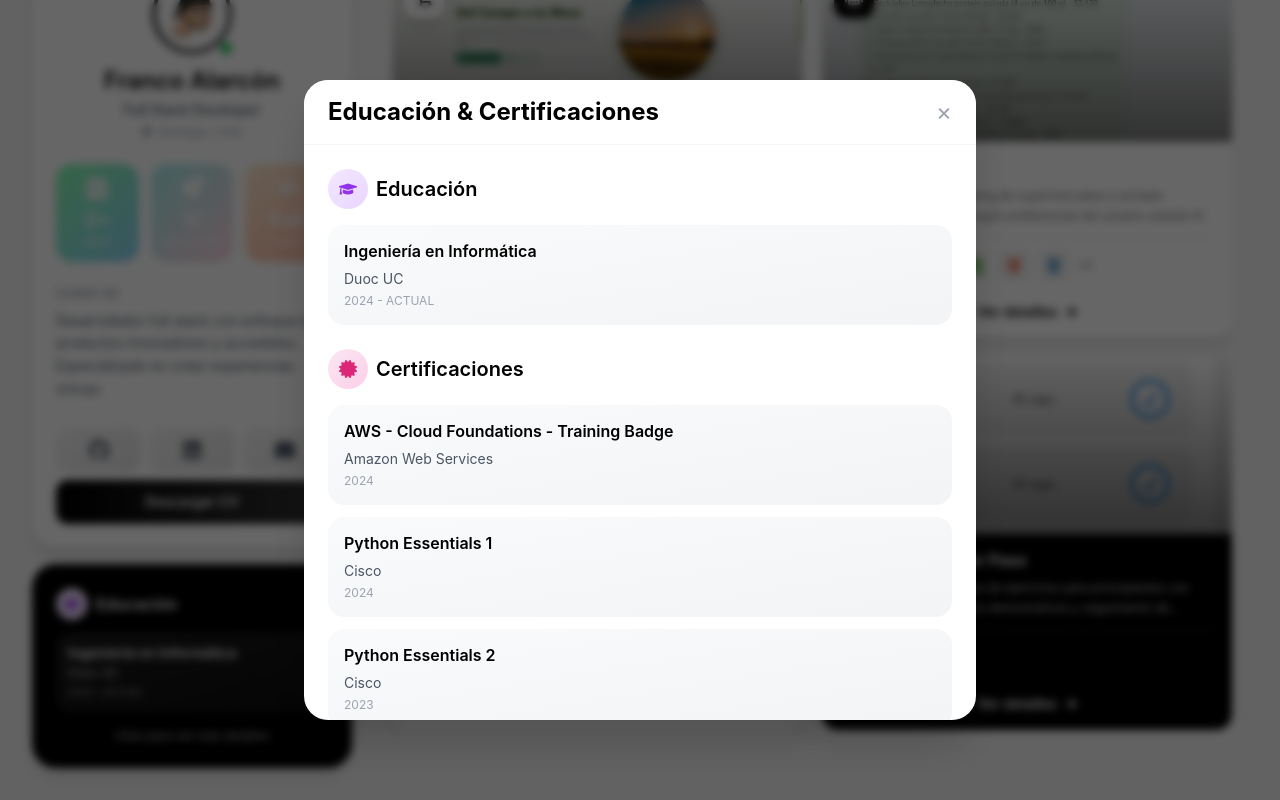
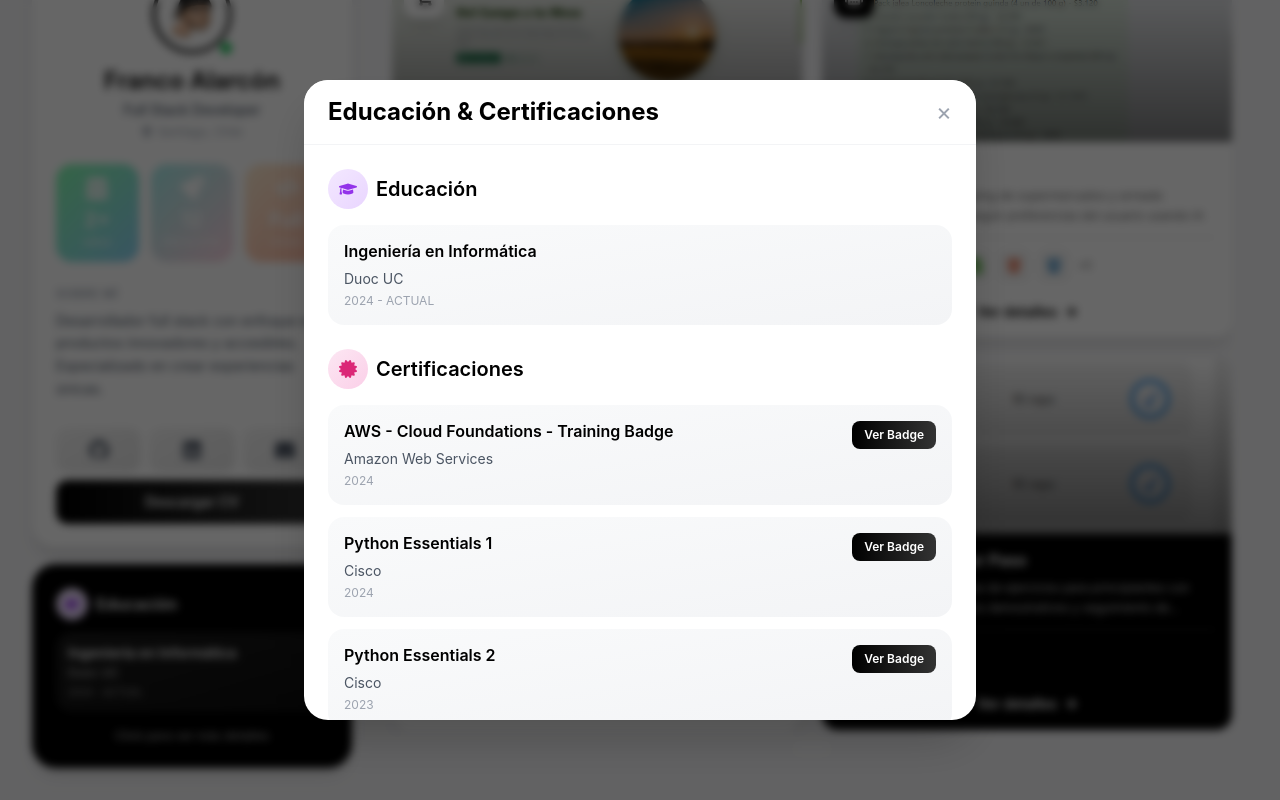
Before and after one commit to francoabl/Portfolio, a Next.js app: page / in a window 1280 px wide. Both pictures are taken after a click on the element 192 px from the left and 835 px from the top of the page. Shown: the part 170-970 px from the top of the page. Built offline with nearby package versions, Linux system fonts and the light colour scheme.

Commit message:
actualizacion de badges a educationCard

```diff
--- a/components/EducationCard.tsx
+++ b/components/EducationCard.tsx
@@ -15,22 +15,26 @@ const certificationItems = [
   {
     title: 'AWS - Cloud Foundations - Training Badge',
     place: 'Amazon Web Services',
-    period: '2024'
+    period: '2024',
+    badgeUrl: 'https://www.credly.com/badges/414a85c1-b571-4b20-9f59-22944f75fd84/linked_in_profile'
   },
   {
     title: 'Python Essentials 1',
     place: 'Cisco',
-    period: '2024'
+    period: '2024',
+    badgeUrl: 'https://www.credly.com/badges/70ba5e29-936e-48d2-afa7-d4a47a7c0958/linked_in_profile'
   },
   {
     title: 'Python Essentials 2',
     place: 'Cisco',
-    period: '2023'
+    period: '2023',
+    badgeUrl: 'https://www.credly.com/badges/b3046d01-b2ff-497e-b15e-093f48bd7a26/linked_in?t=slfcwi'
   },
   {
     title: 'Full Stack JavaScript',
     place: 'Udemy',
-    period: '2020'
+    period: '2020',
+    badgeUrl: 'https://www.udemy.com'
   }
 
 ];
@@ -116,11 +120,30 @@ export default function EducationCard() {
                   <h3 className="text-xl font-semibold" style={{ color: '#000000' }}>Certificaciones</h3>
                 </div>
                 <ul className="space-y-3">
-                  {certificationItems.map(({ title, place, period }) => (
-                    <li key={title} className="rounded-2xl bg-gradient-to-br from-gray-50 to-gray-100 p-4 hover:shadow-md transition-shadow">
-                      <p className="font-semibold text-base leading-tight mb-2" style={{ color: '#000000' }}>{title}</p>
-                      <p className="text-sm text-gray-600">{place}</p>
-                      <p className="text-xs text-gray-400 mt-1">{period}</p>
+                  {certificationItems.map(({ title, place, period, badgeUrl }) => (
+                    <li key={title} className="rounded-2xl bg-gradient-to-br from-gray-50 to-gray-100 p-4 hover:shadow-md transition-shadow group">
+                      <div className="flex items-start justify-between gap-3">
+                        <div className="flex-1">
+                          <p className="font-semibold text-base leading-tight mb-2" style={{ color: '#000000' }}>{title}</p>
+                          <p className="text-sm text-gray-600">{place}</p>
+                          <p className="text-xs text-gray-400 mt-1">{period}</p>
+                        </div>
+                        {badgeUrl && (
+                          <a
+                            href={badgeUrl}
+                            target="_blank"
+                            rel="noopener noreferrer"
+                            className="flex-shrink-0 px-3 py-1.5 rounded-lg text-xs font-semibold transition-all duration-200 hover:scale-105"
+                            style={{
+                              background: 'linear-gradient(to right, #000000, #333333)',
+                              color: '#FFFFFF'
+                            }}
+                            onClick={(e) => e.stopPropagation()}
+                          >
+                            Ver Badge
+                          </a>
+                        )}
+                      </div>
                     </li>
                   ))}
                 </ul>
```
